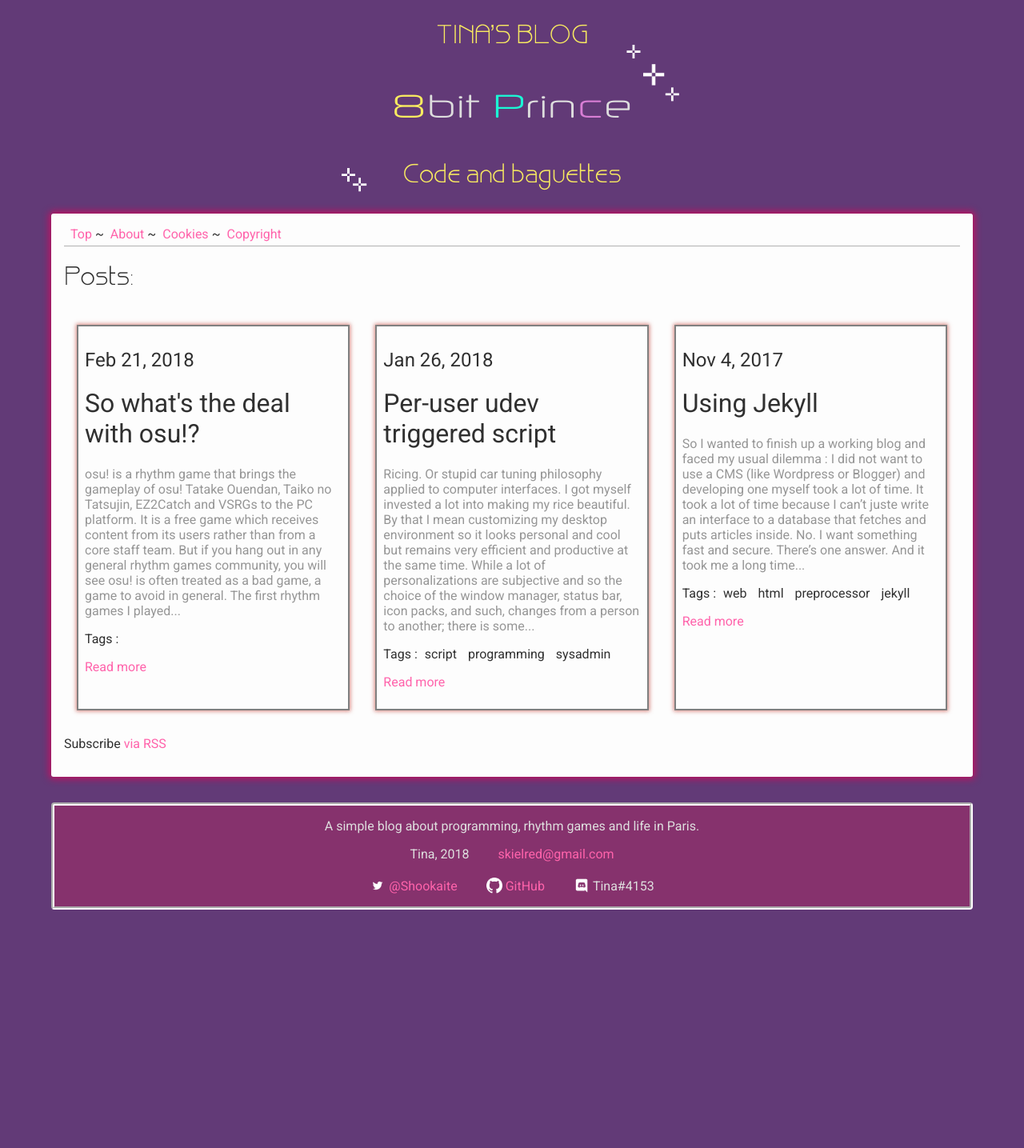
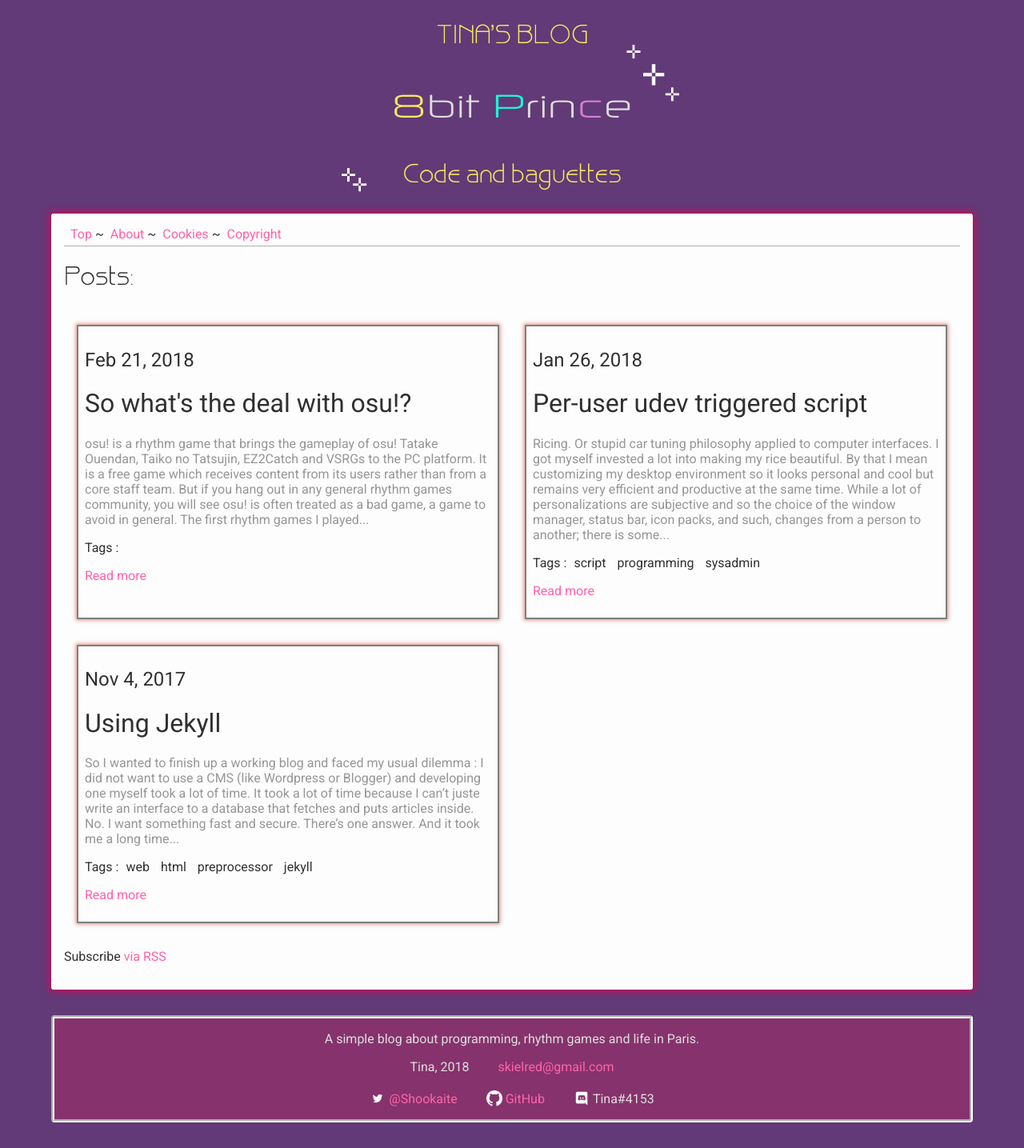
Before and after one commit to Tina-otoge/blog, a Jekyll site: the page built from index.md, in a window 1280 px wide. Shown: the whole page at 80% size. Built offline with Jekyll 4.4.1, drawn with Linux system fonts in a browser that asks for light colours; before the commit the page ends 1169 px from its top, so only the background shows below that.

Commit message:
Use flexbox for 2 articles per column layout with 1 article per column on small screens

```diff
--- a/assets/prince.css
+++ b/assets/prince.css
@@ -93,7 +93,23 @@ nav ul,
   list-style: none;
   padding: 0;
   display: flex;
-  flex: 2;
+  flex-wrap: wrap;
+}
+
+.post-list > li {
+  width: calc(100%/2 - 3em - 4px);
+  margin: 1em;
+  padding: .5em;
+  vertical-align: top;
+  border: 2px solid gray;
+  box-shadow: 0 0 5px 1px rgba(200, 80, 70, .7);
+}
+
+@media screen and (max-width: 800px)
+{
+  .post-list > li {
+    width: 100%;
+  }
 }
 
 .post-list li > a {
@@ -125,16 +141,6 @@ nav ul,
 .post-list .tags li {
   display: inline;
   margin: 0 5px;
-}
-
-.post-list > li {
-  display: inline-block;
-  flex: 1;
-  margin: 1em;
-  padding: .5em;
-  vertical-align: top;
-  border: 2px solid gray;
-  box-shadow: 0 0 5px 1px rgba(200, 80, 70, .7);
 }
 
 .post-preview {
```
